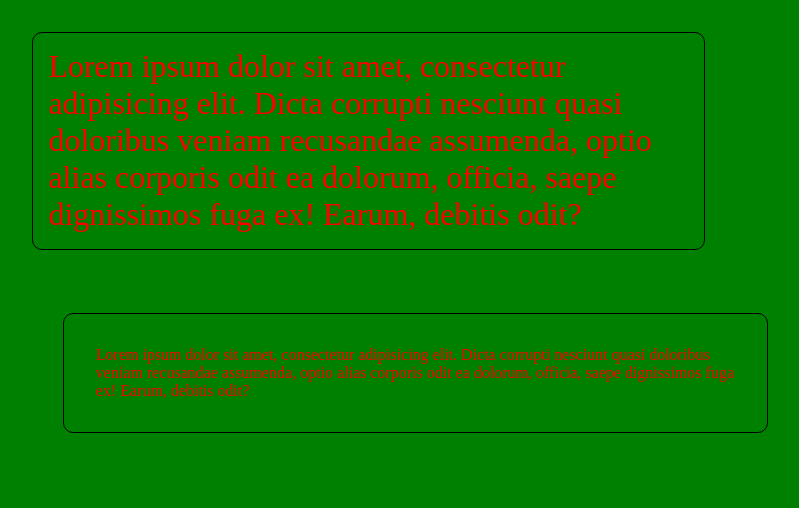
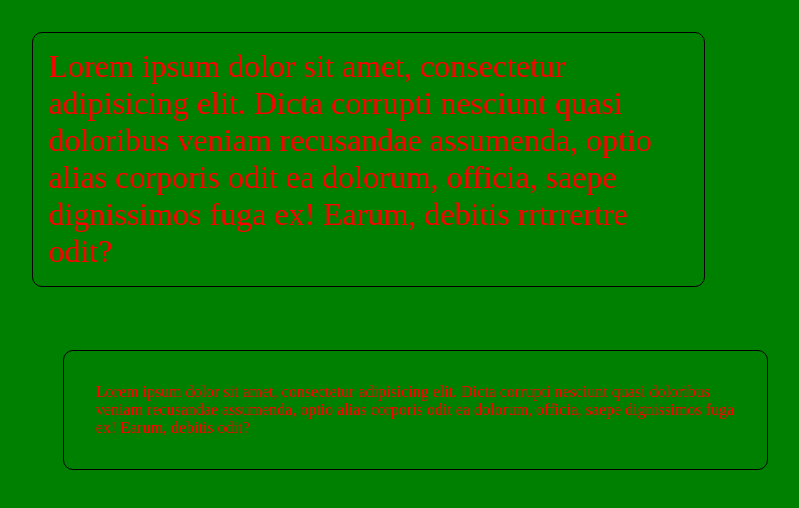
Before and after one commit to AnthonyArellanoF/PruebasSass, a website: page index.html in a window 1280 px wide. Shown: the whole page, without its empty margins (8-807 px from the left). Drawn offline with Linux system fonts and the light colour scheme.

Commit message:
se modifica index.html

```diff
--- a/index.html
+++ b/index.html
@@ -13,7 +13,7 @@
     <div>
         <p>Lorem ipsum dolor sit amet, consectetur adipisicing elit. Dicta corrupti nesciunt quasi doloribus veniam
             recusandae assumenda, optio alias corporis odit ea dolorum, officia, saepe dignissimos fuga ex! Earum,
-            debitis
+            debitis rrtrrertre
             odit?</p>
     </div>
     <p>Lorem ipsum dolor sit amet, consectetur adipisicing elit. Dicta corrupti nesciunt quasi doloribus veniam
```
